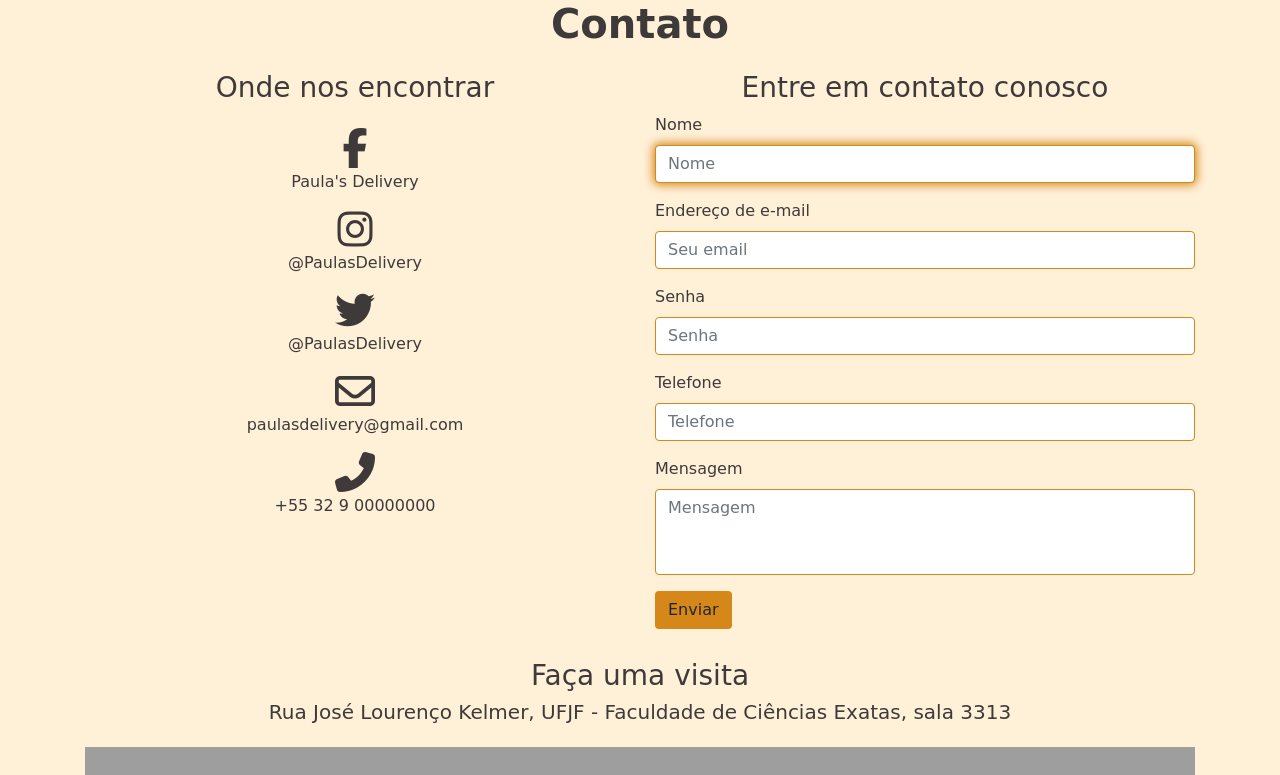
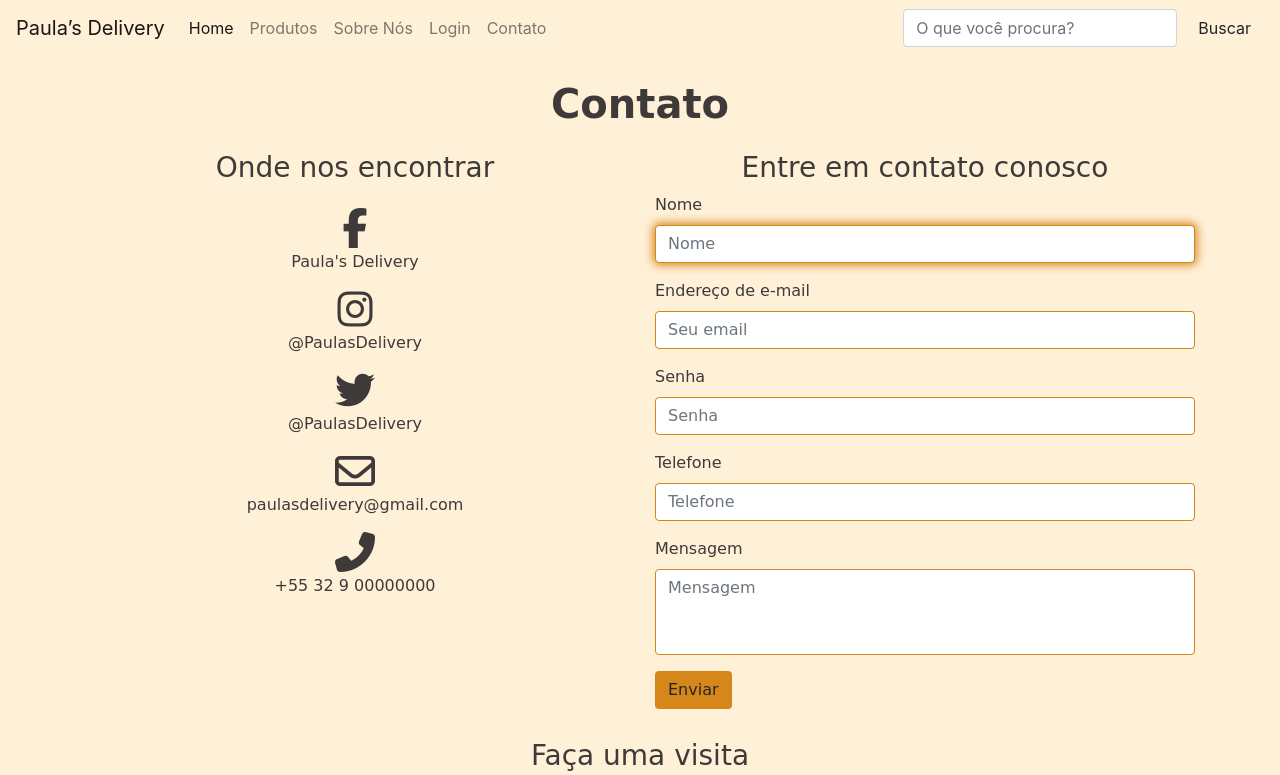
Before and after one commit to Pedrox42/Trainee-Grupo-2, a PHP site: page /html/contato.html in a window 1280 px wide. Shown: the top 775 px of the page. Run offline with PHP 8.4, Linux system fonts and the light colour scheme; some libraries are stand-ins or nearby versions; some web fonts are replaced; grey boxes are pictures that could not be loaded.

Commit message:
merge com a main

```diff
--- a/html/contato.html
+++ b/html/contato.html
@@ -12,11 +12,49 @@
 </head>
 
 <body>
+    <nav class="navbar navbar-expand-lg navbar-light navbar_cor fixed-top">
+        <a class="navbar-brand tamanho_navbar" href="#">
+            <div class="tamanho_paula">Paula’s<span> Delivery</span></div>
+        </a>
+        <button class="navbar-toggler" type="button" data-toggle="collapse" data-target="#navbarSupportedContent" aria-controls="navbarSupportedContent" aria-expanded="false" aria-label="Toggle navigation">
+      <span class="navbar-toggler-icon"></span>
+    </button>
+
+        <div class="collapse navbar-collapse  menujs" id="navbarSupportedContent">
+            <ul class="navbar-nav mr-auto">
+                <li class="nav-item active">
+                    <a class="nav-link fonte_cor_navbar" href="index.html">Home <span class="sr-only">(current)</span></a>
+                </li>
+
+                <li class="nav-item">
+                    <a class="nav-link fonte_cor_navbar" href="produtos.html">Produtos</a>
+                </li>
+
+                <li class="nav-item">
+                    <a class="nav-link fonte_cor_navbar" href="sobre-nos.html">Sobre Nós</a>
+                </li>
+
+                <li class="nav-item">
+                    <a class="nav-link fonte_cor_navbar" href="login.html">Login</a>
+                </li>
+
+                <li class="nav-item">
+                    <a class="nav-link fonte_cor_navbar" href="contato.html">Contato</a>
+                </li>
+
+
+            </ul>
+            <form class="form-inline my-lg-0">
+                <input class="form-control mr-sm-2" type="search" placeholder="O que você procura?" aria-label="Search">
+                <button class="btn my-sm-0 cor_da_pesquisa" type="submit">Buscar</button>
+            </form>
+        </div>
+    </nav>
 
     <!--Navegação-->
-    <div class="contato">
-        <div class="container">
-            <div class="row">
+    <div class="contato ">
+        <div class="container ">
+            <div class="row ">
                 <div class="col-md-12 titulo-contato">
                     <h1>Contato</h1>
                 </div>
@@ -86,6 +124,45 @@
     </div>
     <!--footer-->
 
+    <div class="container-fluid footer-paulas py-4">
+        <div class="row">
+            <div class="col-lg-2 coluna-footer-paulas text-center">
+                <img src="../public/img/paulas.png" alt="Foto de Paula's Delivery" height="183">
+            </div>
+
+            <div class="col-lg-1 coluna-footer-paulas text-center mt-2">
+                <ul class="menu-ul">
+                    <h1>Menu</h1>
+                    <li><a class="fonte-footer" href="">Home</a></li>
+                    <li><a class="fonte-footer" href="">Produtos</a></li>
+                    <li><a class="fonte-footer" href="">Sobre Nós</a></li>
+                    <li><a class="fonte-footer" href="">Login</a></li>
+                </ul>
+            </div>
+            <div class="col-lg-6 coluna-footer-paulas text-center mt-2">
+                <ul class="menu-ul">
+                    <li>
+                        <h1>Redes Sociais</h1>
+                    </li>
+                    <li><a class="fonte-footer" href=""><i class="tamanho-icone fab fa-facebook-square mt-2"></i></a></li>
+                    <li><a class="fonte-footer" href=""><i class="tamanho-icone fab fa-instagram mt-2"></i></a></li>
+                    <li><a class="fonte-footer" href=""><i class="tamanho-icone fab fa-twitter mt-2"></i></a></li>
+                </ul>
+            </div>
+
+            <div class="col-lg-2 coluna-footer-paulas text-center mt-2">
+                <ul class="menu-ul">
+                    <li>
+                        <h1>Fale Conosco</h1>
+                    </li>
+                    <li><i class="fas fa-map-marker-alt"></i> Universidade Federal de Juiz De Fora (UFJF)</li>
+                    <li style="word-wrap: break-word"><i class="fas fa-envelope"></i> SUPORTE@PAULASDELIVERY.COM</li>
+                    <li><i class="fas fa-phone"></i> (XX)XXXXX-XXXX</li>
+                </ul>
+            </div>
+        </div>
+    </div>
+
 
 
     <script src="https://code.jquery.com/jquery-3.5.1.slim.min.js"
@@ -97,6 +174,21 @@
     <script src="../public/js/bootstrap.min.js"></script>
     <script src="../public/js/jquery-3.5.1.min.js"></script>
     <script src="../public/js/jquery.mask.js"></script>
+    <script
+    src="https://code.jquery.com/jquery-3.5.1.slim.min.js" integrity="sha384-DfXdz2htPH0lsSSs5nCTpuj/zy4C+OGpamoFVy38MVBnE+IbbVYUew+OrCXaRkfj" crossorigin="anonymous">
+</script>
+
+<script
+    src="https://cdn.jsdelivr.net/npm/popper.js@1.16.0/dist/umd/popper.min.js" integrity="sha384-Q6E9RHvbIyZFJoft+2mJbHaEWldlvI9IOYy5n3zV9zzTtmI3UksdQRVvoxMfooAo" crossorigin="anonymous">
+</script>
+
+<script
+    src="https://stackpath.bootstrapcdn.com/bootstrap/4.5.0/js/bootstrap.min.js" integrity="sha384-OgVRvuATP1z7JjHLkuOU7Xw704+h835Lr+6QL9UvYjZE3Ipu6Tp75j7Bh/kR0JKI" crossorigin="anonymous">
+</script>
+
+<script
+    src="js/bootstrap.min.js">
+</script>
 
 </body>
 
--- a/public/css/styles.css
+++ b/public/css/styles.css
@@ -7,6 +7,9 @@
 .titulo-contato h1{
     text-align: center;
     font-weight: 700;
+    margin-top: 80px;
+
+
 }
 
 .contato h3{
```
